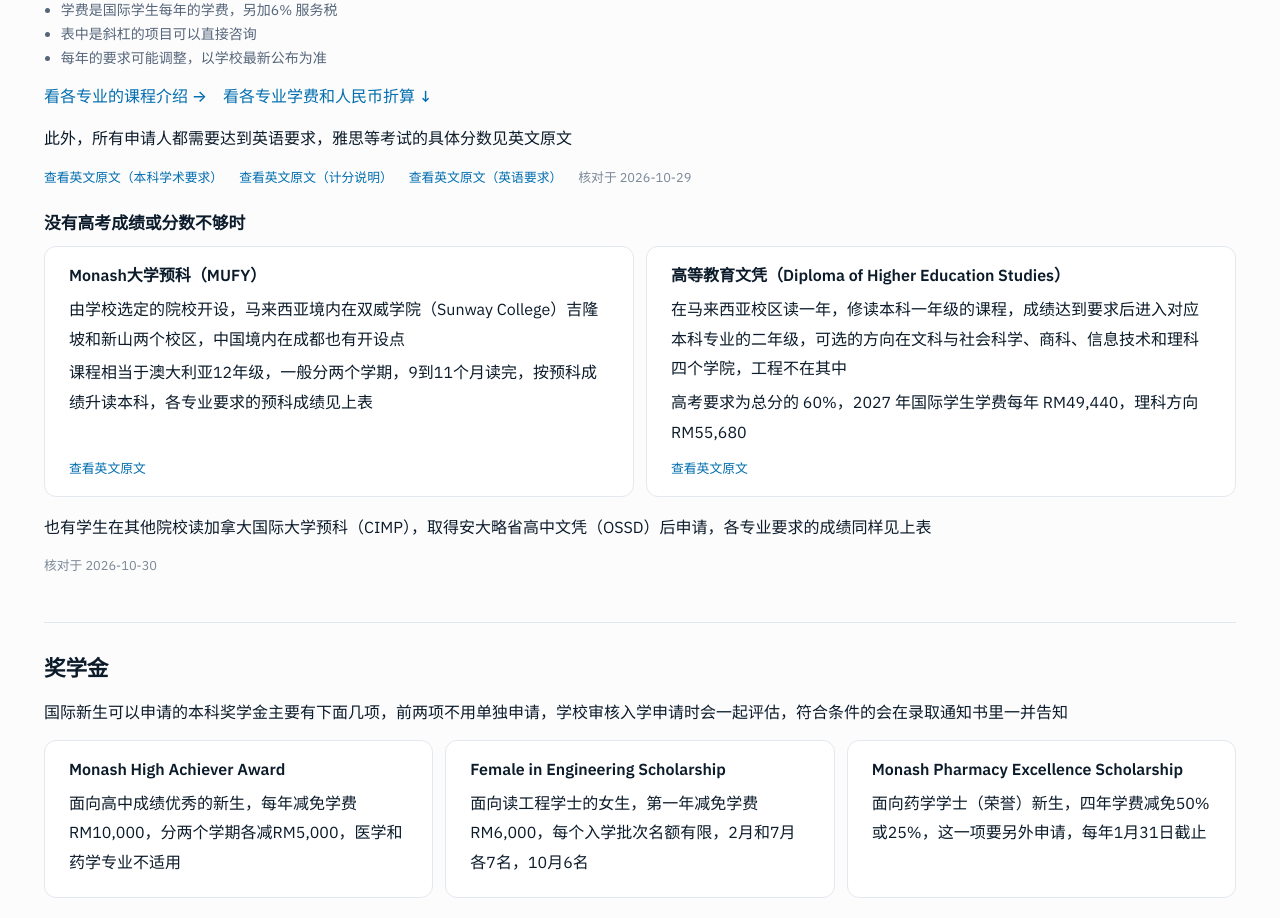
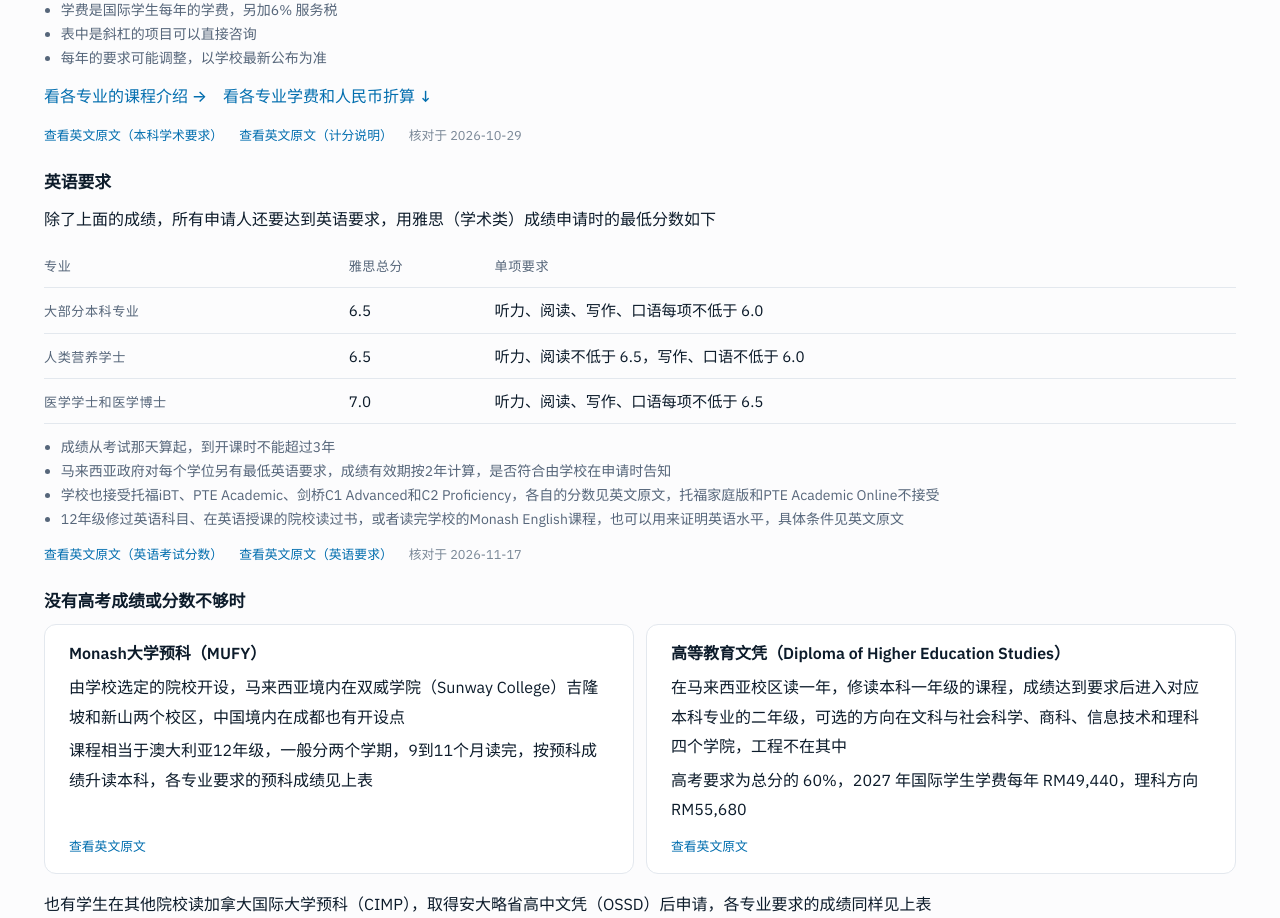
Before and after one commit to Waldo0926/monash-hub, a Nuxt app in the folder frontend/: page /parents in a window 1280 px wide. Shown: the part 2460-3378 px from the top of the page. Built offline with nearby package versions, Linux system fonts and the light colour scheme; no server answers.

Commit message:
feat: IELTS requirements on the parents page (#290)

```diff
--- a/frontend/data/parents.ts
+++ b/frontend/data/parents.ts
@@ -69,6 +69,23 @@ export const SCORE_METHOD_URL =
 export const ENGLISH_SOURCE: ParentSource = {
   url: 'https://www.monash.edu.my/study/entry-requirements/english',
   checked: '2026-10-28'
+}
+
+/**
+ * IELTS (Academic) scores for undergraduate entry, typed in from the English
+ * Proficiency Tests page. Only IELTS is listed: it is the test families in
+ * China ask about, and the page links the original for TOEFL, PTE and Cambridge.
+ * `each` is the lowest band allowed in the skills named; the page gives one
+ * number per skill, and they are grouped here where they are equal.
+ */
+export const ENGLISH_TESTS = {
+  url: 'https://www.monash.edu.my/study/entry-requirements/english/tests',
+  checked: '2026-11-17',
+  ielts: [
+    { who: '大部分本科专业', overall: '6.5', each: '听力、阅读、写作、口语每项不低于 6.0' },
+    { who: '人类营养学士', overall: '6.5', each: '听力、阅读不低于 6.5，写作、口语不低于 6.0' },
+    { who: '医学学士和医学博士', overall: '7.0', each: '听力、阅读、写作、口语每项不低于 6.5' }
+  ]
 }
 
 /**
--- a/frontend/pages/parents.vue
+++ b/frontend/pages/parents.vue
@@ -9,7 +9,7 @@
  */
 import { MAMO_ACCOUNT, MAMO_POSTS } from '~/data/mamo'
 import {
-  ABOUT, CAMPUS, CSCSE_URL, DEGREE_FAQ_URL, DEGREE_SOURCE, DIPLOMA, ENGLISH_SOURCE, ENTRY_COLUMNS, ENTRY_SCHOOLS,
+  ABOUT, CAMPUS, CSCSE_URL, DEGREE_FAQ_URL, DEGREE_SOURCE, DIPLOMA, ENGLISH_SOURCE, ENGLISH_TESTS, ENTRY_COLUMNS, ENTRY_SCHOOLS,
   ENTRY_SOURCE, EXCHANGE, FEE_EXAMPLES, FEE_LABELS, FEE_SCHOOLS, LIVING, MUFY, MYR_TO_CNY, PARENTS_INFO, RANKINGS, RANKINGS_SOURCE,
   SCHOLARSHIP, SCORE_METHOD_URL, SETARA_SOURCE, SST, SUBJECT_RANKINGS, TRANSFER, VISA
 } from '~/data/parents'
@@ -372,12 +372,34 @@ useHead({
         <NuxtLink to="/courses">看各专业的课程介绍 →</NuxtLink>
         <a href="#cost">看各专业学费和人民币折算 ↓</a>
       </p>
-      <p>此外，所有申请人都需要达到英语要求，雅思等考试的具体分数见英文原文</p>
       <p class="src">
         <a :href="ENTRY_SOURCE.url" target="_blank" rel="noopener external">查看英文原文（本科学术要求）</a>
         <a :href="SCORE_METHOD_URL" target="_blank" rel="noopener external">查看英文原文（计分说明）</a>
+        <span>核对于 {{ ENTRY_SOURCE.checked }}</span>
+      </p>
+
+      <h3 id="english">英语要求</h3>
+      <p>除了上面的成绩，所有申请人还要达到英语要求，用雅思（学术类）成绩申请时的最低分数如下</p>
+      <table class="table compare">
+        <thead>
+          <tr><th scope="col">专业</th><th scope="col">雅思总分</th><th scope="col">单项要求</th></tr>
+        </thead>
+        <tbody>
+          <tr v-for="row in ENGLISH_TESTS.ielts" :key="row.who">
+            <th scope="row">{{ row.who }}</th><td>{{ row.overall }}</td><td>{{ row.each }}</td>
+          </tr>
+        </tbody>
+      </table>
+      <ul class="note-list">
+        <li>成绩从考试那天算起，到开课时不能超过3年</li>
+        <li>马来西亚政府对每个学位另有最低英语要求，成绩有效期按2年计算，是否符合由学校在申请时告知</li>
+        <li>学校也接受托福iBT、PTE Academic、剑桥C1 Advanced和C2 Proficiency，各自的分数见英文原文，托福家庭版和PTE Academic Online不接受</li>
+        <li>12年级修过英语科目、在英语授课的院校读过书，或者读完学校的Monash English课程，也可以用来证明英语水平，具体条件见英文原文</li>
+      </ul>
+      <p class="src">
+        <a :href="ENGLISH_TESTS.url" target="_blank" rel="noopener external">查看英文原文（英语考试分数）</a>
         <a :href="ENGLISH_SOURCE.url" target="_blank" rel="noopener external">查看英文原文（英语要求）</a>
-        <span>核对于 {{ ENTRY_SOURCE.checked }}</span>
+        <span>核对于 {{ ENGLISH_TESTS.checked }}</span>
       </p>
 
       <h3>没有高考成绩或分数不够时</h3>
```
Also changed, not shown: 1 other file (tests, documents, lock files or other folders).
